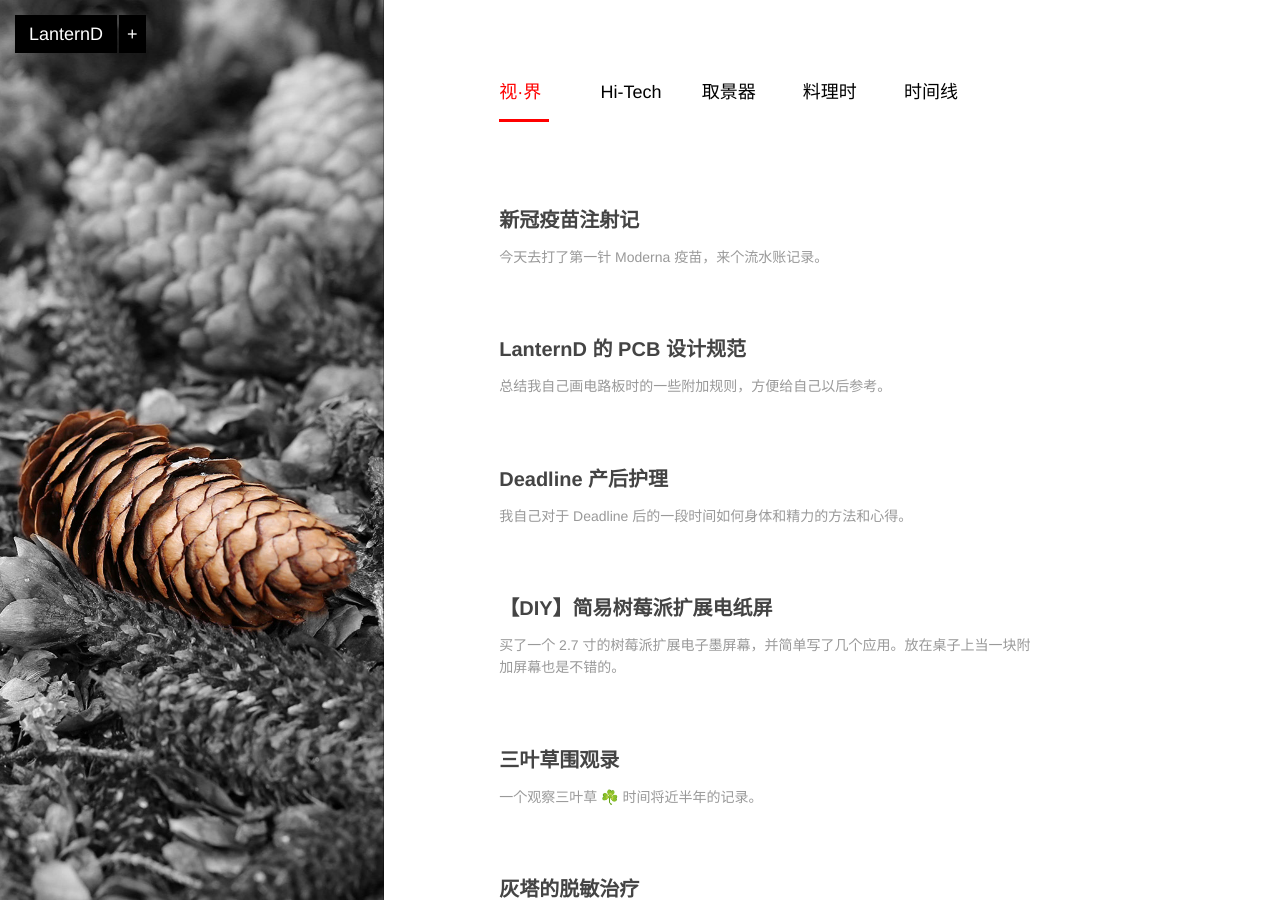
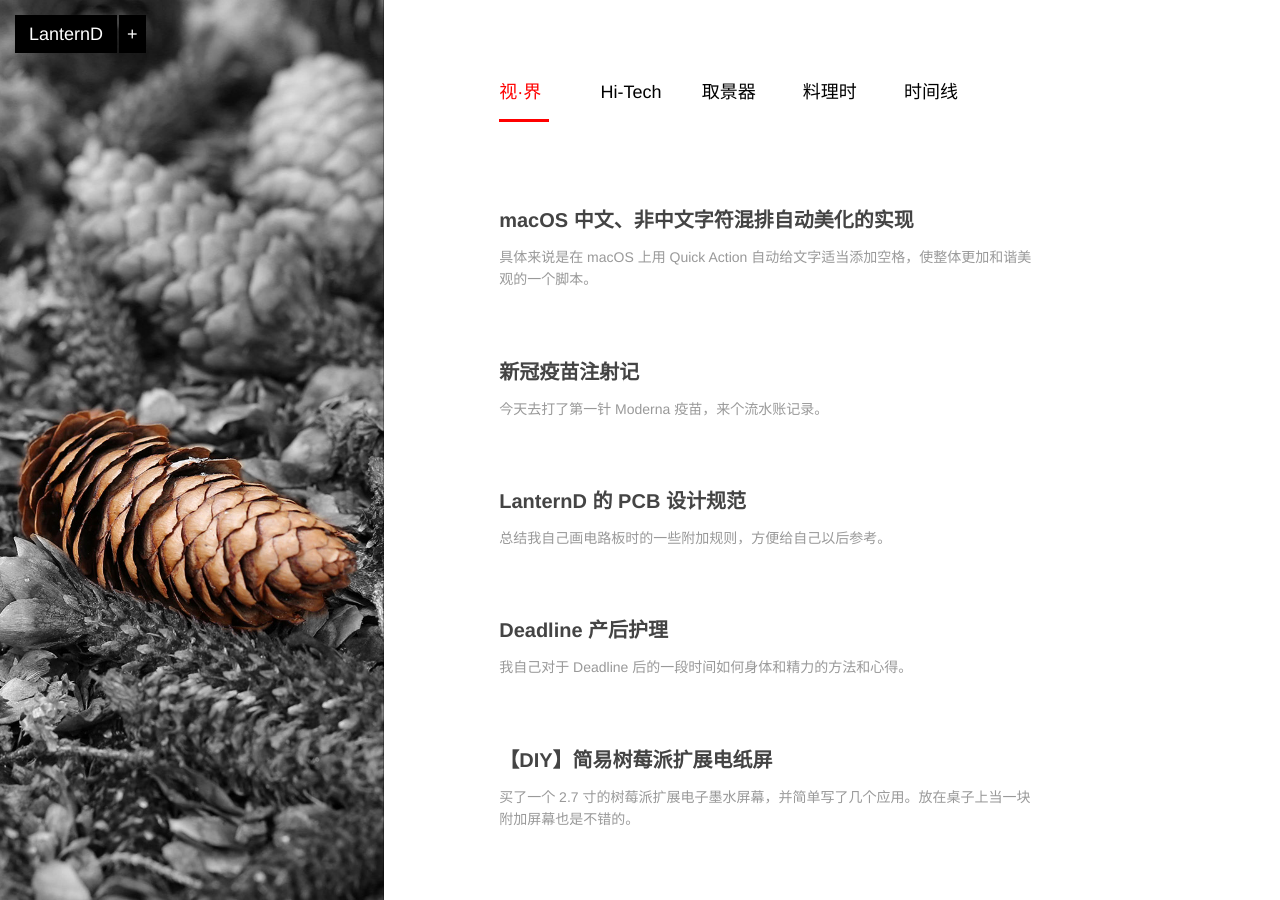
Before and after one commit to LanternD/lanternd.github.io, a Jekyll site: the page built from index.html, in a window 1280 px wide and 900 px high. Built offline with Jekyll 4.4.1, drawn with Linux system fonts in a browser that asks for light colours; nearby versions of some CDN libraries; the list of posts is cut into pages by our own code; comment, search, counter and statistics services are not loaded; part of the change alters nothing that is shown; some of the changed text lies outside the part shown.

Commit message:
new post: pangu on macOS

````diff
--- a/hitech/_posts/2021-02-22-diy-epd-hat-on-raspberry-pi.md
+++ b/hitech/_posts/2021-02-22-diy-epd-hat-on-raspberry-pi.md
@@ -1,7 +1,7 @@
 ---
 layout: post
 title: 【DIY】简易树莓派扩展电纸屏
-description: 买了一个 2.7 寸的树莓派扩展电子墨屏幕，并简单写了几个应用。放在桌子上当一块附加屏幕也是不错的。
+description: 买了一个 2.7 寸的树莓派扩展电子墨水屏幕，并简单写了几个应用。放在桌子上当一块附加屏幕也是不错的。
 permalink: /diy-epd-hat-on-raspberry-pi/
 categories: [HiTech]
 tags: [DIY, 电子, 屏股票, 玩具]
--- /dev/null
+++ b/hitech/_posts/2021-04-07-auto-pangu-script-on-macos.md
@@ -0,0 +1,160 @@
+---
+layout: post
+title: macOS 中文、非中文字符混排自动美化的实现
+description: 具体来说是在 macOS 上用 Quick Action 自动给文字适当添加空格，使整体更加和谐美观的一个脚本。
+permalink: /auto-pangu-script-on-macos/
+categories: [HiTech]
+tags: [脚本, 苹果, 排版, 空格]
+date: 2021-04-07 21:45:10
+---
+
+#
+
+## 目的
+
+　这个功能实现的是一键自动给中英文、数字、标点等混合编排文本中给相应字符前后加上空格。
+
+　简单来说就是实现下面这个功能：
+
+　原文：
+
+> -   小明和Tom说他今天早上要参加一个Seminar，下午有个Presentation。
+> -   电脑坏了可以按RESET键Reboot试试，过程需要15秒。
+
+　（注：如果在浏览器里有自动加空格的扩展，则原文和输出效果没有区别。）
+
+![img]({{site.img-hosting}}/Pic4Post/auto-pangu-script-on-macos/before-pangu.png "Before formatting")
+
+　输出效果：
+
+> -   小明和 Tom 说他今天早上要参加一个 Seminar，下午有个 Presentation。
+> -   电脑坏了可以按 RESET 键 Reboot 试试，过程需要 15 秒。
+
+![img]({{site.img-hosting}}/Pic4Post/auto-pangu-script-on-macos/after-pangu.png "Formatted")
+
+　为什么要这么做呢？且听下一章节分解。
+
+## 「盘古之白」——为什么要加个空格？
+
+　GitHub 上有一个 JavaScript 项目，叫 [pangu.js](https://github.com/vinta/pangu.js)，实现的是在浏览器里自动给中英文混排的文章加上适当的空格，使得整体视觉效果上更加舒服（即实现本文的目的）。项目全称叫：「為什麼你們就是不能加個空格呢？」。里面提到了这样的解释：
+
+> 　如果你跟我一樣，每次看到網頁上的中文字和英文、數字、符號擠在一塊，就會坐立難安，忍不住想在它們之間加個空格。這個外掛（支援 Chrome 和 Firefox）正是你在網路世界走跳所需要的東西，它會自動替你在網頁中所有的中文字和半形的英文、數字、符號之間插入空白。
+>
+> 　漢學家稱這個空白字元為「盤古之白」，因為它劈開了全形字和半形字之間的混沌。
+
+　这个说法很中二，不过也有一定的道理。一堆中英文数字标点放到一起确实有时候会很混乱，让人找不到重点。
+
+　几年前的时候我对这种「可有可无」的东西还嗤之以鼻，觉得多此一举；接着我尝试在浏览器中加入了这个插件，发现确实效果很不错，然后逐渐形成依赖。所以过去几年这个加空格的插件一直是我浏览器里的必备。
+
+　但是这其实是个偷懒的权宜之计，因为我自己写东西的时候是不会给文字加上空格的。这个插件只是在网页端显示的时候做了一下调整，原文还是不加空格的版本。初衷是把显示部分的控制权交给读者——他们喜欢读带空格的自然就会去找这个插件，无所谓的就按原文展示。但经过长时间的「真香」，最近我的思想发生了改变。我希望从源头上就把空格加上，让读者不再做选择，统一阅读（我认为的）更美观的版本。
+
+　之前我为啥不加空格呢？无他，嫌麻烦尔。我们打字的时候是无法预估下一个是中文还是非中文的。如果下一个是英文或者数字，你需要提醒自己先写个空格，然后再写单词或者数字，结束的时候还得看情况要不要加上结尾空格——这会让写作思路被打断。另一个解决办法是写完全文后再挨个字符查找，把需要空格的地方加上。但是可想而知这个工作量极大，而且常常会有遗漏。如果深究的话，加不加空格的规则多如牛毛。比如中文逗号、句号、顿号、引号等与前后的非中文字符之间是不需要加的。而省略号和后面的中文字符之间是需要加空格的。
+
+　总之没有普适的一条规则解决这个问题。 `Pangu.js` 的解决方案是定义很多正则替换表达式（规则），然后对输入的文字挨个处理。
+
+　毫无疑问，这种简单枯燥的工作，应该使用一些自动化方式让电脑自己搞定。于是我就开始了探索之路。
+
+## 实现方案
+
+　这一节就直接说我的解决方案了。具体我是怎么发现这个方法的就不细说了。由于本文目的是尽量让所有人都能复现，所以会写得比较啰嗦，希望大家不要在意。
+
+　以下步骤按顺序完成即可。这里假设你知道简单的命令行使用方法。
+
+### Pangu CLI
+
+　第一步当然是直接尝试使用 `Pangu.js` 的实现方案啦。因为它已经足够好用，所以我们不需要重复造轮子。可以用 `npm` 来安装，也可以用 Python。这个目的是能让我们在命令行里能够调用 `Pangu` 。不过我猜这两者的运行速度或许有细微差别。
+
+　这里我选择用 Python 版本了。安装：
+
+```shell
+python3 -m pip install pangu
+```
+
+　官方测试代码：
+
+```shell
+python3 -m pangu "不能信任那些Terminal或Editor用白底的人"
+```
+
+　如果没问题的话就能看到命令行输出的格式化好的句子了。
+
+　接着是去获取 `python3` 命令的对应位置：
+
+```shell
+which python3
+```
+
+　把这个的输出记着，后面会用到。我这里是 `/usr/local/bin/python3` 。
+
+### Quick Action
+
+　Quick Action 是苹果系统自带的一套易于上手的编程工具。有了它我们可以直接设计一套流程或者脚本，然后可以把一些东西自动化。比如在文件右键添加个 Copy Path 功能，一键获取文件的绝对路径；又或者可以给选中的文字添加双引号；还有把选中的英文全部变成大写等等。
+
+　苹果自己写有一个教程教我们如何实现把单词变大写（[链接](https://developer.apple.com/library/archive/documentation/LanguagesUtilities/Conceptual/MacAutomationScriptingGuide/MakeaSystem-WideService.html)在此，注意，里面的Service就是现在的Quick Action）。
+
+　这里我们需要创建一个 Quick Action，然后运行它就能调用 Shell Script 去跑上面的代码，把文字格式化。
+
+　首先我们打开 Automator （macOS 自带的 App）。用 `File` -> `New` 创建一个新脚本，选 Quick Action（Logo 是个齿轮），扩展名是 `.workflow` 。 **如果是中文的 macOS 请自行翻译** 。
+
+![img]({{site.img-hosting}}/Pic4Post/auto-pangu-script-on-macos/automator-icon.png "Automator")
+
+　在左上角 Variables 里面输入「run」，可以筛选出带「run」的选项。然后双击「Run Shell Script」添加到工作流中。
+
+![img]({{site.img-hosting}}/Pic4Post/auto-pangu-script-on-macos/automator-run.png "Automator Run menu")
+
+　设置如下图所示：
+
+![img]({{site.img-hosting}}/Pic4Post/auto-pangu-script-on-macos/quick-action-settings.png "Automator Run Settings")
+
+　文字版描述如下：
+
+-   Workflow receives current: text
+-   in: any application
+-   勾选「Output replaces selected text」
+-   Image: Check（随意）
+-   Color：随意
+-   下方输入代码： `/usr/local/bin/python3 -m pangu $2` 。前面 Python 的路径记得要完整。 `$2` 代表被选中的字符串。
+-   Pass input: to stdin
+-   中间的「Get Specified Text」是我测试用的，可以忽略。实际运行时不需要激活。
+
+　把整个 Workflow 保存。然后找一个文本输入框，选中一部分文字。接着我们应该就能在程序的菜单里的「Services」找到刚刚创建的项目了（我这取名叫「Pangu」，名字取什么都行）。
+
+![img]({{site.img-hosting}}/Pic4Post/auto-pangu-script-on-macos/pangu-menu.png "Pangu in Services")
+
+　后面其实就可以直接用了。找一个文本输入窗口，然后选中一段文字，然后从菜单里跑一下 Pangu，就可以看到格式化以后的文字了。
+
+### 绑定快捷键
+
+　这个是最后一步了。
+
+　目前我们每一次想格式化文字都需要用鼠标去菜单里面选，效率非常低。所以我们需要用快捷键加速。
+
+　打开 `System Preferences...` -> `Keyboard` -> `Shortcuts` 。找到 `Services` -> `Text` -> `Pangu` 。绑定快捷键即可。我这里绑定到 <kbd>Command+F8</kbd> 了。
+
+　后面 <kbd>Command+A</kbd> 全选文字，然后 <kbd>Command+F8</kbd> 格式化。一气呵成，岂不快哉？
+
+　而且这个修改是系统全局的。比如微信、短信聊天窗口， `Sublime Text` ， `Emacs` 之类的软件也都可以用。
+
+## Demo
+
+　这里是个效果展示：
+
+![img]({{site.img-hosting}}/Pic4Post/auto-pangu-script-on-macos/demo-pangu.gif "Pangu in Action")
+
+　上图显得有点慢似乎是 `mov` 转 `gif` 的时候帧率设定导致的。实际没有这么慢（点[这里](https://img-cdn.dlyang.me/Pic4Post/auto-pangu-script-on-macos/demo-pangu.mov)看 `mov` 版本），目测延迟在 0.3-0.5 秒左右，而且和文本量没有直接的关系，即一句话和一篇文章的处理时间相近。我猜测大部分时间都花在了加载 Python 之类的运行环境上面了。
+
+　如果有人尝试了 `npm` 安装的 `pangu` 的话欢迎提供新的运行速度的信息。
+
+## 已知问题
+
+　和其他 Markup 语言，如 Markdown 等混用的时候会导致输出的格式紊乱。详见：[处理 markdown 内容时的问题 #91](https://github.com/vinta/pangu.js/issues/91)。
+
+　建议有星号、波浪号、下划线等的文字不要用 Pangu 来格式化。当然，学有余力的同学可以自己写个格式化脚本把这个问题解决一下。
+
+## 别的想法
+
+　其实如果能用「Run Shell Script」那么大部分关于文字的自动化部分都可以用类似的方式去解决了。这个应该能创造出很多很有意思的脚本来。欢迎大家积极尝试。
+
+## 结论
+
+　希望对读者有所帮助。Lattespirit 对本方案亦有重大贡献。
--- a/package.json
+++ b/package.json
@@ -27,7 +27,8 @@
   },
   "homepage": "https://github.com/christian-fei/Simple-Jekyll-Search",
   "dependencies": {
-    "fuzzysearch": "^1.0.3"
+    "fuzzysearch": "^1.0.3",
+    "pangu": "^4.0.7"
   },
   "devDependencies": {
     "m.test": "0.0.54",
````
Also changed, not shown: 1 other file.
